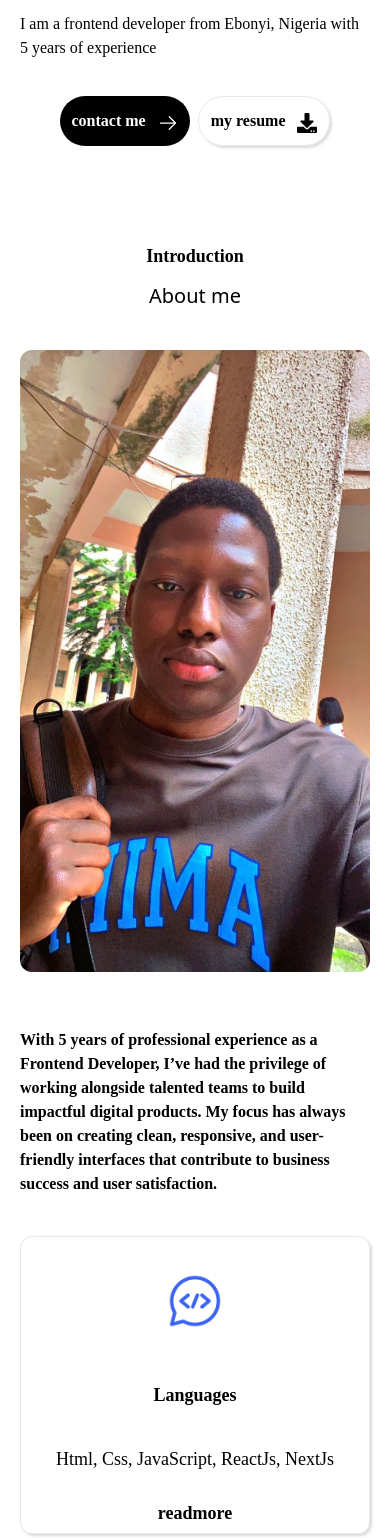
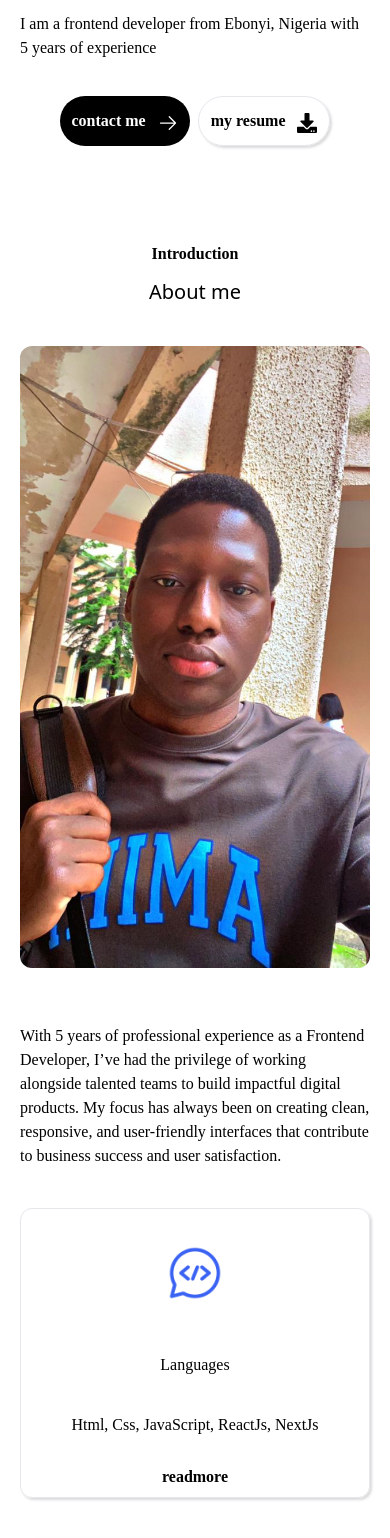
Before and after one commit to TimiMaliki/My-Portfolio-website, a React (Create React App) app: page / in a window 390 px wide. Shown: the part 432-1970 px from the top of the page. Built offline with nearby package versions, Linux system fonts and the light colour scheme.

Commit message:
reduced the size of text in about and card section

```diff
--- a/src/component/Headers.jsx
+++ b/src/component/Headers.jsx
@@ -2,7 +2,7 @@ const Header = ({intro , title}) => {
     return (
         <div>
               <div className="intro mb-5 md:mb-8">
-        <h4 className="text-lg font-bold flex justify-center text-center ovo-regular mb-3">
+        <h4 className="text-md md:text-lg font-bold flex justify-center text-center ovo-regular mb-3">
         {intro}
         </h4>
         <h2 className="text-center text-xl md:text-4xl font-medium">{title}</h2>
--- a/src/component/card.jsx
+++ b/src/component/card.jsx
@@ -5,11 +5,11 @@ const Card = ({ icon, header, text , more , readmore}) => {
   return (
     <div className="w-full md:w-[300px] rounded-xl border shadow-[1.95px_1.95px_2.6px_rgba(0,0,0,0.15)] ovo-regular">
       <div className="icon flex justify-center md:flex md:text-start p-9"><img src={icon} alt="icons" className="w-14 h-14"/></div>
-      <div className="header flex justify-center md:flex md:text-start  text-lg font-semibold  p-4">{header}</div>
-      <div className="text p-5"><p className="text-lg font-normal flex justify-center gap-3">{text}</p></div>
+      <div className="header flex justify-center md:flex md:text-start text-md  md:text-lg font-light md:font-semibold  p-4">{header}</div>
+      <div className="text p-5"><p className="text-md md:text-lg font-normal flex justify-center gap-3">{text}</p></div>
 
       <div className="read-more w-full flex text-center align-middle justify-center ">
-        <button onClick={()=> setReadMore(!readMore)} className="inline-flex text-lg ovo-regular items-center justify-center relative outline-none cursor-pointer select-none touch-manipulation font-bold  h-10 px-4 py-2.5 rounded-lg  transition-colors duration-100">
+        <button onClick={()=> setReadMore(!readMore)} className="inline-flex text-md md:text-lg ovo-regular items-center justify-center relative outline-none cursor-pointer select-none touch-manipulation font-bold  h-10 px-4 py-2.5 rounded-lg  transition-colors duration-100">
           {readmore}
         </button>
       </div>
--- a/src/sections/About.jsx
+++ b/src/sections/About.jsx
@@ -31,7 +31,7 @@ const AboutMe = () => {
 
         <div className="w-full details ovo-regular">
           <div className="intro">
-            <h4 className=" p-5 md:p-5 text-base font-semibold">
+            <h4 className=" p-5 md:p-5 text-base font-light md:font-semibold">
             With 5 years of professional experience as a Frontend Developer,
              I’ve had the privilege of working alongside talented teams to build impactful digital products.
              My focus has always been on creating clean, responsive, and user-friendly interfaces that contribute to business success and user satisfaction.
```
